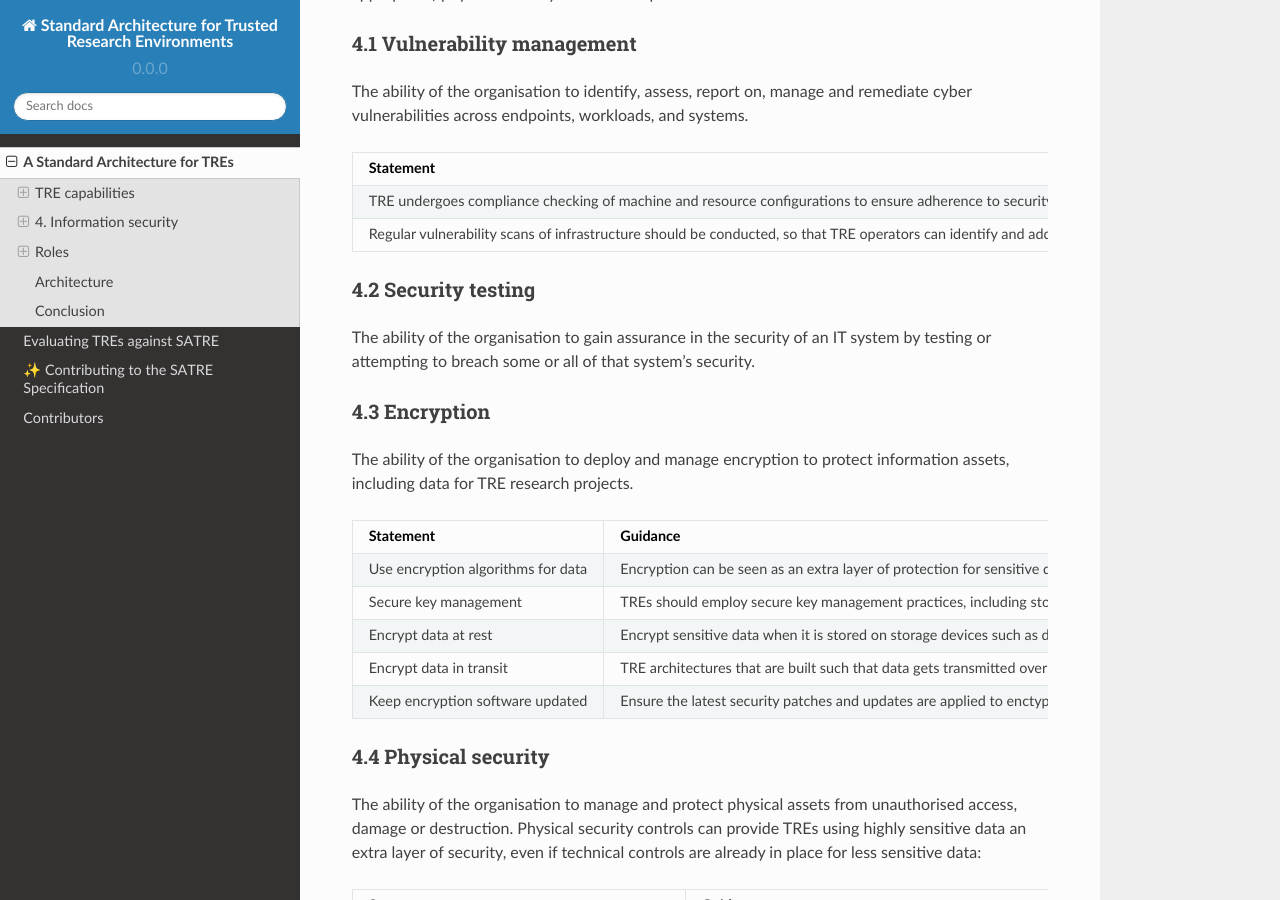
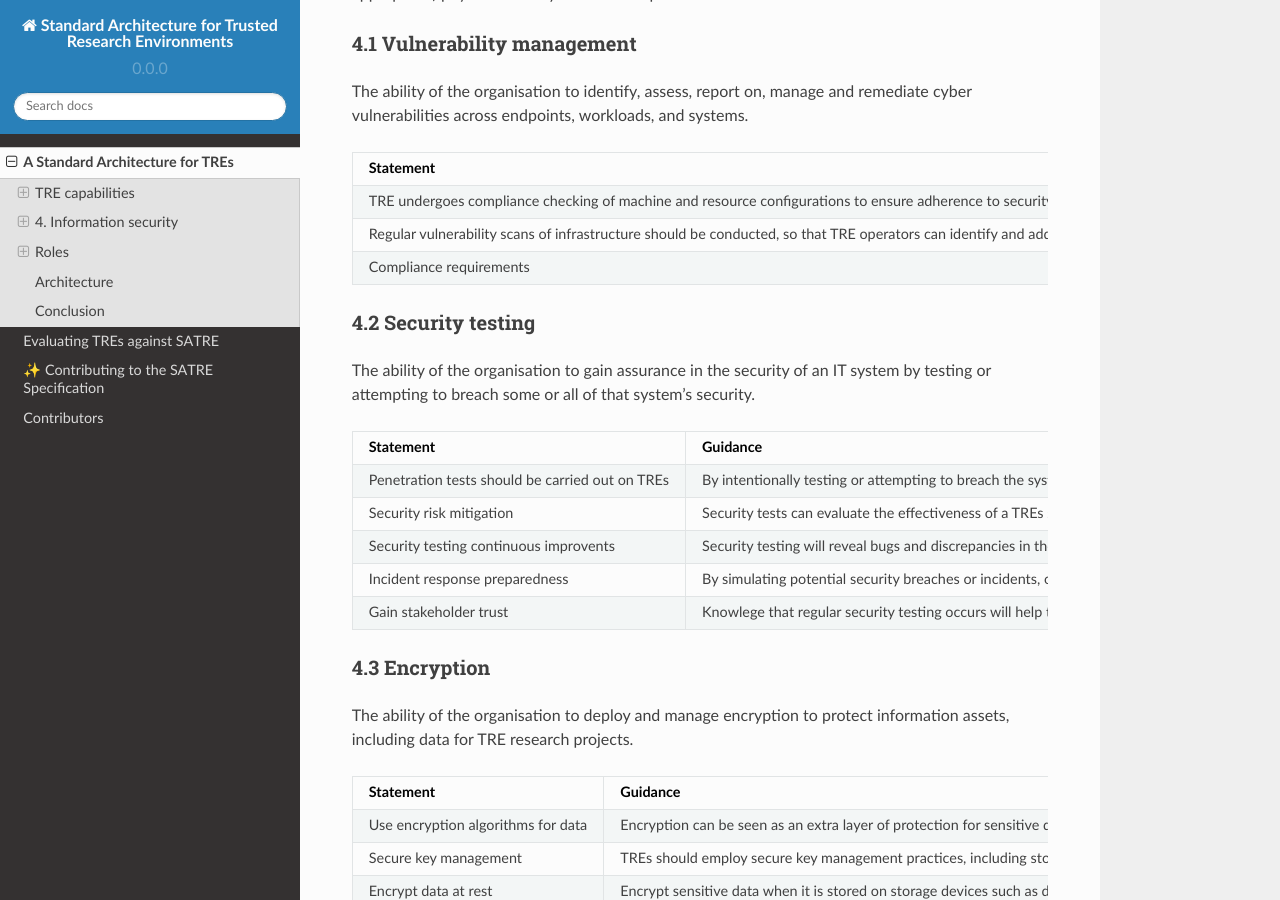
Before and after one commit to sa-tre/satre-specification, a Sphinx documentation site: the page built from docs/source/standard.md, in a window 1280 px wide and 900 px high, scrolled down 2480 px. Built offline with Sphinx 7.4.7 and the Read the Docs theme 2.0.0, drawn with Linux system fonts in a browser that asks for light colours.

Commit message:
security tetsting section

```diff
--- a/docs/source/standard.md
+++ b/docs/source/standard.md
@@ -109,10 +109,20 @@ The ability of the organisation to identify, assess, report on, manage and remed
 | --------- | -------- |
 | TRE undergoes compliance checking of machine and resource configurations to ensure adherence to security standards and best practices | This should be done in advance of any sensitive data being uploaded to the environment. Adhering to the highest level of security standards suggested by the IT department of the TRE operators organisation will reduce the risk of security breaches and data leakage.  |
 | Regular vulnerability scans of infrastructure should be conducted, so that TRE operators can identify and address weaknesses that may have been introduced during the TRE's operational lifetime | Ensuring that scans are done on a regular basis can enable proactive mitigation measures to be implemented promptly. One way this can be achived is by ensuring that all machines (whether physical or virtual/cloud-based) are set to check for operating system updates on a regular basis, and install any security patches pushed by the developers of those operating systems.
+| Compliance requirements | Many industry regulations and standards require organizations to perform security testing to ensure compliance. By conducting these tests, organizations can demonstrate due diligence and adherence to regulatory requirements, thus avoiding penalties or other compliance-related issues.
 
 ### 4.2 Security testing
 
 The ability of the organisation to gain assurance in the security of an IT system by testing or attempting to breach some or all of that system's security.
+
+| Statement | Guidance |
+| --------- | -------- |
+| Penetration tests should be carried out on TREs | By intentionally testing or attempting to breach the system's security, organizations can proactively discover and address potential vulnerabilities before they are exploited maliciously.|
+| Security risk mitigation | Security tests can evaluate the effectiveness of a TREs security controls in preventing data breaches, unauthorized access, or other security incidents that could result in financial loss, reputational damage, or legal consequences. |
+| Security testing continuous improvents | Security testing will reveal bugs and discrepancies in the TRE architecture which can be addressed in advance of sensitive data being uploaded. Regular testing will enable organisations to refine their security measures and incident response capabilities to adapt to new and emerging threats. |
+| Incident response preparedness | By simulating potential security breaches or incidents, organisations running TREs can assess their incident response procedures and ensure a swift and effective response when a real incident occurs.
+| Gain stakeholder trust | Knowlege that regular security testing occurs will help to ensure stakeholders, including researchers and data providers, can put their trust in Trusted Research Environments.
+
 
 ### 4.3 Encryption
 
```
